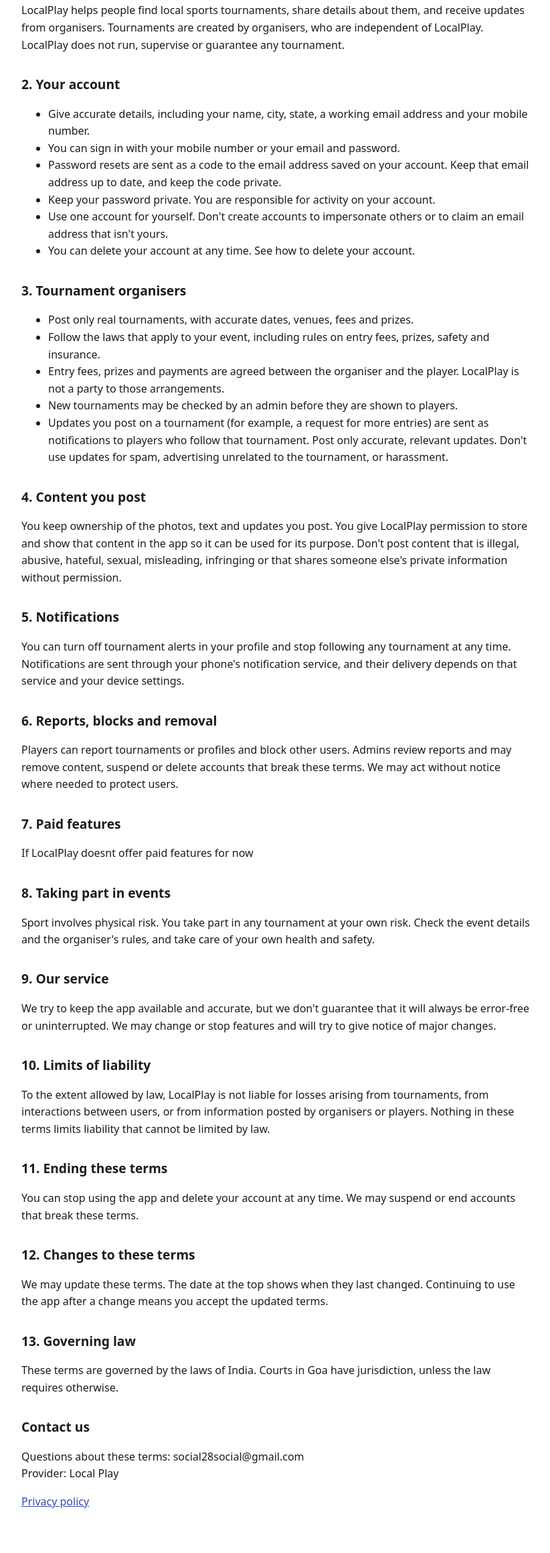
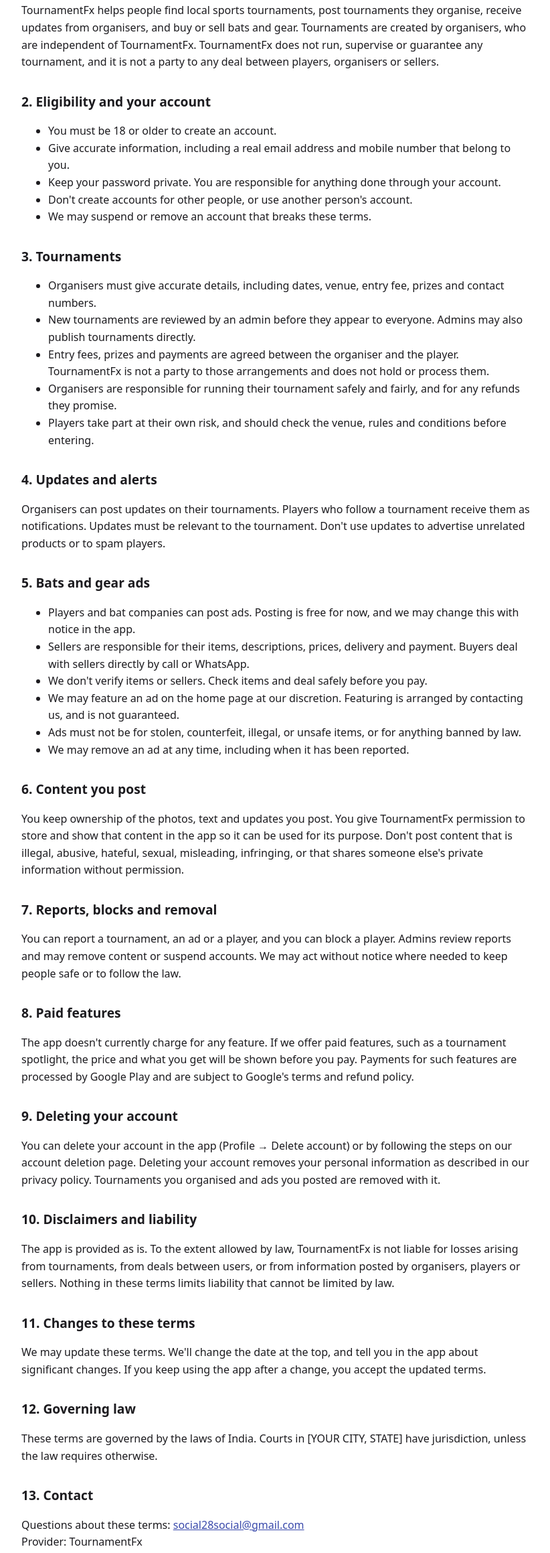
Before and after one commit to TournamentFx/TournamentFx, a plain HTML site: page terms.html in a window 1280 px wide. Shown: the part 258-2576 px from the top of the page at 67% size, without its empty margins (228-1050 px from the left). Before the commit the page ends 2545 px from the top, so only its background shows below. Drawn offline with Linux system fonts and the light colour scheme.

Commit message:
Update terms for TournamentFx app

```diff
--- a/terms.html
+++ b/terms.html
@@ -3,7 +3,7 @@
 <head>
   <meta charset="utf-8">
   <meta name="viewport" content="width=device-width, initial-scale=1">
-  <title>Local Play Terms of Service</title>
+  <title>TournamentFx Terms of Service</title>
   <style>
     :root { color-scheme: light dark; }
     body { font-family: system-ui, sans-serif; line-height: 1.6; max-width: 760px; margin: 0 auto; padding: 16px; color: #1c1b1f; background: #ffffff; }
@@ -17,67 +17,68 @@
   </style>
 </head>
 <body>
-  <h1>Local Play Terms of Service</h1>
-  <p>Last updated: 19/10/2026</p>
+  <h1>TournamentFx Terms of Service</h1>
+  <p>Last updated: [DATE]</p>
 
-  <p>These terms apply when you use the LocalPlay app ("the app"). By creating an account or using the app, you agree to these terms. If you don't agree, please don't use the app.</p>
+  <p>These terms apply when you use the TournamentFx app ("the app"). By creating an account or using the app, you agree to these terms. If you don't agree, please don't use the app.</p>
 
-  <h2>1. What LocalPlay is</h2>
-  <p>LocalPlay helps people find local sports tournaments, share details about them, and receive updates from organisers. Tournaments are created by organisers, who are independent of LocalPlay. LocalPlay does not run, supervise or guarantee any tournament.</p>
+  <h2>1. What TournamentFx is</h2>
+  <p>TournamentFx helps people find local sports tournaments, post tournaments they organise, receive updates from organisers, and buy or sell bats and gear. Tournaments are created by organisers, who are independent of TournamentFx. TournamentFx does not run, supervise or guarantee any tournament, and it is not a party to any deal between players, organisers or sellers.</p>
 
-  <h2>2. Your account</h2>
+  <h2>2. Eligibility and your account</h2>
   <ul>
-    <li>Give accurate details, including your name, city, state, a working email address and your mobile number.</li>
-    <li>You can sign in with your mobile number or your email and password.</li>
-    <li>Password resets are sent as a code to the email address saved on your account. Keep that email address up to date, and keep the code private.</li>
-    <li>Keep your password private. You are responsible for activity on your account.</li>
-    <li>Use one account for yourself. Don't create accounts to impersonate others or to claim an email address that isn't yours.</li>
-    <li>You can delete your account at any time. See how to delete your account.</li>
+    <li>You must be 18 or older to create an account.</li>
+    <li>Give accurate information, including a real email address and mobile number that belong to you.</li>
+    <li>Keep your password private. You are responsible for anything done through your account.</li>
+    <li>Don't create accounts for other people, or use another person's account.</li>
+    <li>We may suspend or remove an account that breaks these terms.</li>
   </ul>
 
-  <h2>3. Tournament organisers</h2>
+  <h2>3. Tournaments</h2>
   <ul>
-    <li>Post only real tournaments, with accurate dates, venues, fees and prizes.</li>
-    <li>Follow the laws that apply to your event, including rules on entry fees, prizes, safety and insurance.</li>
-    <li>Entry fees, prizes and payments are agreed between the organiser and the player. LocalPlay is not a party to those arrangements.</li>
-    <li>New tournaments may be checked by an admin before they are shown to players.</li>
-    <li>Updates you post on a tournament (for example, a request for more entries) are sent as notifications to players who follow that tournament. Post only accurate, relevant updates. Don't use updates for spam, advertising unrelated to the tournament, or harassment.</li>
+    <li>Organisers must give accurate details, including dates, venue, entry fee, prizes and contact numbers.</li>
+    <li>New tournaments are reviewed by an admin before they appear to everyone. Admins may also publish tournaments directly.</li>
+    <li>Entry fees, prizes and payments are agreed between the organiser and the player. TournamentFx is not a party to those arrangements and does not hold or process them.</li>
+    <li>Organisers are responsible for running their tournament safely and fairly, and for any refunds they promise.</li>
+    <li>Players take part at their own risk, and should check the venue, rules and conditions before entering.</li>
   </ul>
 
-  <h2>4. Content you post</h2>
-  <p>You keep ownership of the photos, text and updates you post. You give LocalPlay permission to store and show that content in the app so it can be used for its purpose. Don't post content that is illegal, abusive, hateful, sexual, misleading, infringing or that shares someone else's private information without permission.</p>
+  <h2>4. Updates and alerts</h2>
+  <p>Organisers can post updates on their tournaments. Players who follow a tournament receive them as notifications. Updates must be relevant to the tournament. Don't use updates to advertise unrelated products or to spam players.</p>
 
-  <h2>5. Notifications</h2>
-  <p>You can turn off tournament alerts in your profile and stop following any tournament at any time. Notifications are sent through your phone's notification service, and their delivery depends on that service and your device settings.</p>
+  <h2>5. Bats and gear ads</h2>
+  <ul>
+    <li>Players and bat companies can post ads. Posting is free for now, and we may change this with notice in the app.</li>
+    <li>Sellers are responsible for their items, descriptions, prices, delivery and payment. Buyers deal with sellers directly by call or WhatsApp.</li>
+    <li>We don't verify items or sellers. Check items and deal safely before you pay.</li>
+    <li>We may feature an ad on the home page at our discretion. Featuring is arranged by contacting us, and is not guaranteed.</li>
+    <li>Ads must not be for stolen, counterfeit, illegal, or unsafe items, or for anything banned by law.</li>
+    <li>We may remove an ad at any time, including when it has been reported.</li>
+  </ul>
 
-  <h2>6. Reports, blocks and removal</h2>
-  <p>Players can report tournaments or profiles and block other users. Admins review reports and may remove content, suspend or delete accounts that break these terms. We may act without notice where needed to protect users.</p>
+  <h2>6. Content you post</h2>
+  <p>You keep ownership of the photos, text and updates you post. You give TournamentFx permission to store and show that content in the app so it can be used for its purpose. Don't post content that is illegal, abusive, hateful, sexual, misleading, infringing, or that shares someone else's private information without permission.</p>
 
-  <h2>7. Paid features</h2>
-  <p>If LocalPlay doesnt offer paid features for now
+  <h2>7. Reports, blocks and removal</h2>
+  <p>You can report a tournament, an ad or a player, and you can block a player. Admins review reports and may remove content or suspend accounts. We may act without notice where needed to keep people safe or to follow the law.</p>
 
-  <h2>8. Taking part in events</h2>
-  <p>Sport involves physical risk. You take part in any tournament at your own risk. Check the event details and the organiser's rules, and take care of your own health and safety.</p>
+  <h2>8. Paid features</h2>
+  <p>The app doesn't currently charge for any feature. If we offer paid features, such as a tournament spotlight, the price and what you get will be shown before you pay. Payments for such features are processed by Google Play and are subject to Google's terms and refund policy.</p>
 
-  <h2>9. Our service</h2>
-  <p>We try to keep the app available and accurate, but we don't guarantee that it will always be error-free or uninterrupted. We may change or stop features and will try to give notice of major changes.</p>
+  <h2>9. Deleting your account</h2>
+  <p>You can delete your account in the app (Profile → Delete account) or by following the steps on our account deletion page. Deleting your account removes your personal information as described in our privacy policy. Tournaments you organised and ads you posted are removed with it.</p>
 
-  <h2>10. Limits of liability</h2>
-  <p>To the extent allowed by law, LocalPlay is not liable for losses arising from tournaments, from interactions between users, or from information posted by organisers or players. Nothing in these terms limits liability that cannot be limited by law.</p>
+  <h2>10. Disclaimers and liability</h2>
+  <p>The app is provided as is. To the extent allowed by law, TournamentFx is not liable for losses arising from tournaments, from deals between users, or from information posted by organisers, players or sellers. Nothing in these terms limits liability that cannot be limited by law.</p>
 
-  <h2>11. Ending these terms</h2>
-  <p>You can stop using the app and delete your account at any time. We may suspend or end accounts that break these terms.</p>
+  <h2>11. Changes to these terms</h2>
+  <p>We may update these terms. We'll change the date at the top, and tell you in the app about significant changes. If you keep using the app after a change, you accept the updated terms.</p>
 
-  <h2>12. Changes to these terms</h2>
-  <p>We may update these terms. The date at the top shows when they last changed. Continuing to use the app after a change means you accept the updated terms.</p>
+  <h2>12. Governing law</h2>
+  <p>These terms are governed by the laws of India. Courts in [YOUR CITY, STATE] have jurisdiction, unless the law requires otherwise.</p>
 
-  <h2>13. Governing law</h2>
-  <p>These terms are governed by the laws of India. Courts in Goa have jurisdiction, unless the law requires otherwise.</p>
-
-  <h2>Contact us</h2>
-  <p>Questions about these terms: social28social@gmail.com<br>
-  Provider: Local Play</p>
-
-  <p><a href="index.html">Privacy policy</a></p>
+  <h2>13. Contact</h2>
+  <p>Questions about these terms: <a href="mailto:social28social@gmail.com">social28social@gmail.com</a><br>
+  Provider: TournamentFx</p>
 </body>
 </html>
```
